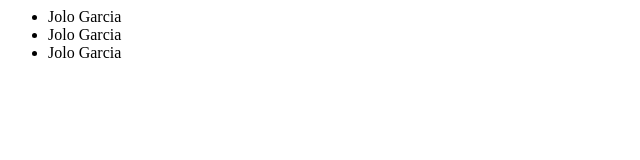
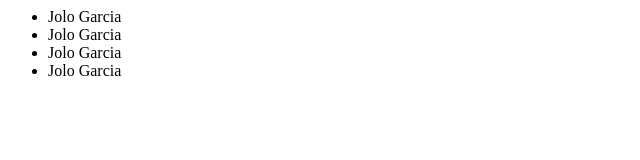
Before and after one commit to JonArthur/gitpractices, a plain HTML site: page index.html in a window 1280 px wide. Shown: the full height of the page, 0-640 px from the left. Drawn offline with Linux system fonts and the light colour scheme.

Commit message:
Edited index

```diff
--- a/index.html
+++ b/index.html
@@ -6,6 +6,7 @@
 			<li>Jolo Garcia </li>
 			<li>Jolo Garcia </li>
 			<li>Jolo Garcia </li>
+			<li>Jolo Garcia </li>
 
 		</ul>
 	<body>
```
